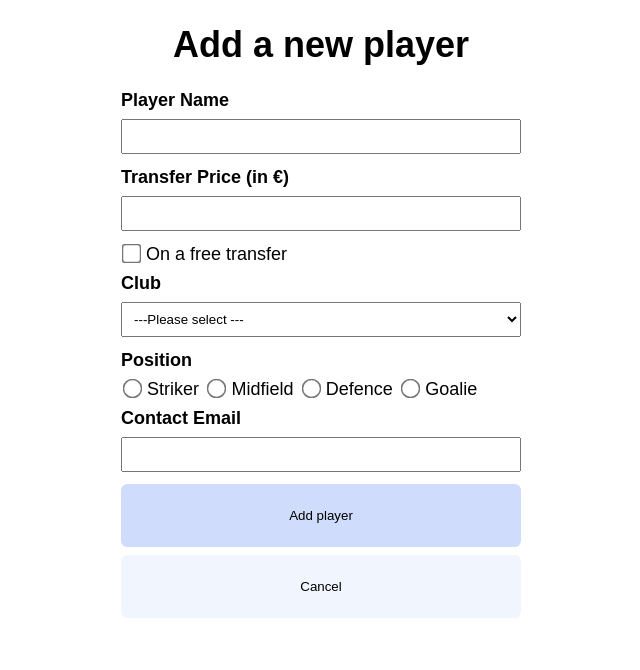
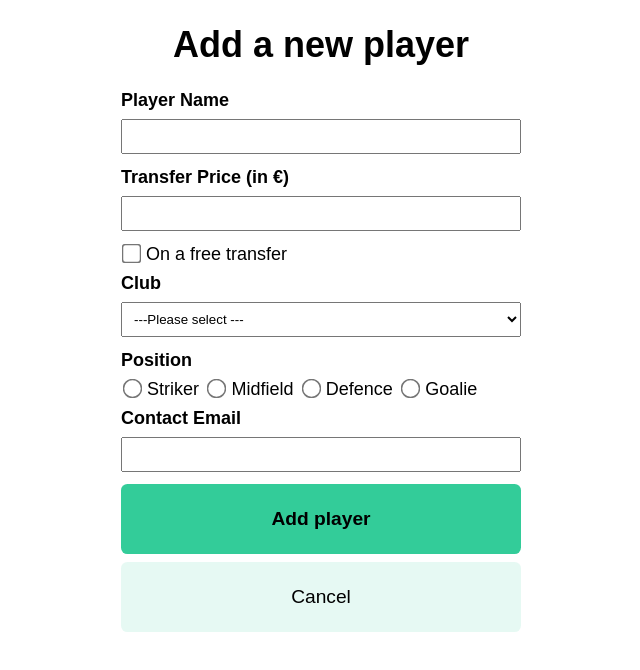
Before and after one commit to miriamhaenle/react-soccer-app, a React (Create React App) app: page / in a window 1280 px wide. Shown: the top 670 px of the page, without its empty margins (319-959 px from the left). Built offline with nearby package versions, Linux system fonts and the light colour scheme.

Commit message:
Make the buttons nice

```diff
--- a/src/App.js
+++ b/src/App.js
@@ -186,5 +186,8 @@ const Button = styled.button`
   border-radius: 0.4rem;
   border: none;
   background: ${(props) =>
-    props.isPrimary ? 'hsl(222, 90%, 90%)' : 'hsla(222,90%,90%, 0.3)'};
+    props.isPrimary ? 'hsl(160, 60%, 50%)' : 'hsla(160, 60%, 80%, 0.3)'};
+  cursor: pointer;
+  font-weight: ${(props) => (props.isPrimary ? '600' : '100')};
+  font-size: 1.2rem;
 `;
```
